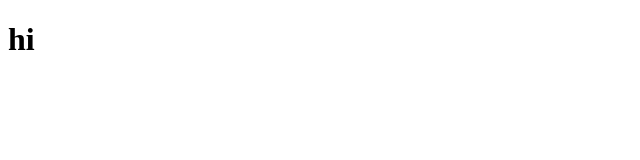
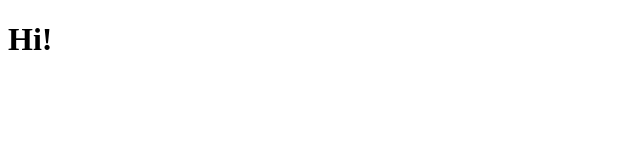
Before and after one commit to thegrindnet/new-repo, a plain HTML site: page index.html in a window 1280 px wide. Shown: the full height of the page, 0-640 px from the left. Drawn offline with Linux system fonts and the light colour scheme.

Commit message:
Fix and error in the HTML

```diff
--- a/index.html
+++ b/index.html
@@ -6,6 +6,6 @@
     <title>first-project</title>
   </head>
   <body>
-    <h1 class="header">hi</h1>
+    <h1 class="header">Hi!</h1>
   </body>
 </html>
```
